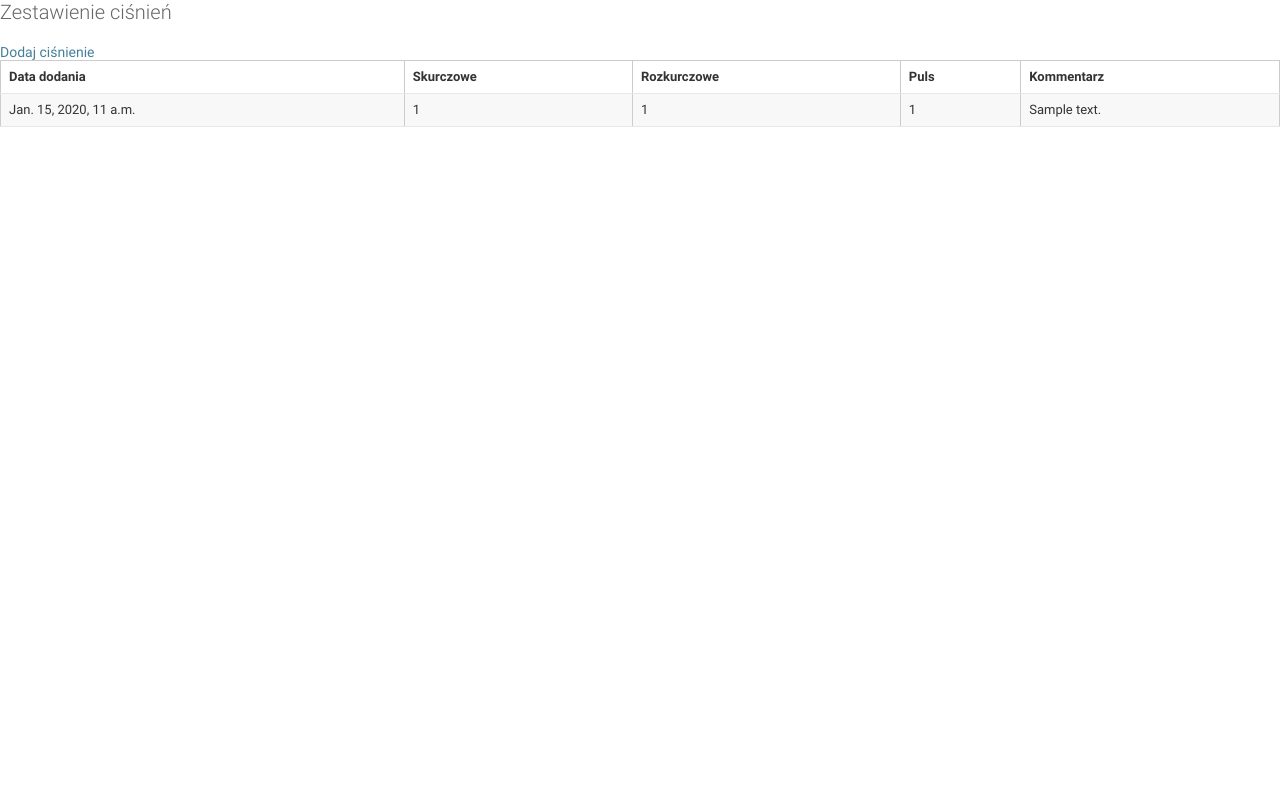
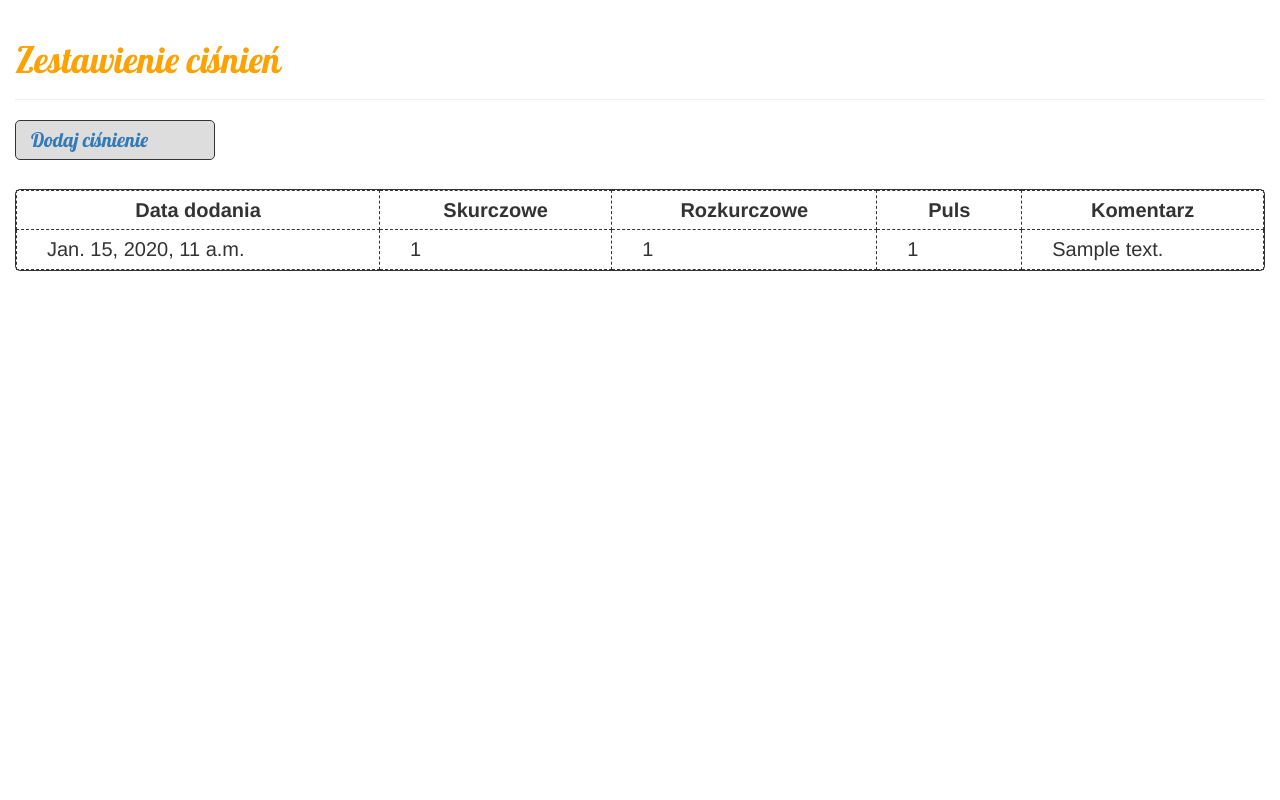
Before and after one commit to dankon/pressure_django, a Django app: page / in a window 1280 px wide. Run offline with Django 3.2, Linux system fonts and the light colour scheme; tables that the repository leaves empty hold one stand-in row (values such as "Sample post"); some libraries are stand-ins or nearby versions.

Commit message:
Adding first css file

```diff
--- a/pressure/templates/pressure/pressure_list.html
+++ b/pressure/templates/pressure/pressure_list.html
@@ -1,3 +1,4 @@
+{% load staticfiles %}
 <!DOCTYPE html>
 <html>
     <head>
@@ -5,22 +6,28 @@
 		<meta name="description" content="App for archive my wifes blood pressure">
 		<meta name="keywords" content="Ciśnienie,Blood pressure">
 		<meta name="author" content="Daniel Konwisorz">
-		<link rel="stylesheet" type="text/css" href="/static/admin/css/base.css" />
-		<link rel="stylesheet" type="text/css" href="/static/admin/css/dashboard.css" />
+        <link rel="stylesheet" href="//maxcdn.bootstrapcdn.com/bootstrap/3.2.0/css/bootstrap.min.css">
+        <link rel="stylesheet" href="//maxcdn.bootstrapcdn.com/bootstrap/3.2.0/css/bootstrap-theme.min.css">
+        <link rel="stylesheet" href="{% static 'css/pressure.css' %}">
+        <link href="//fonts.googleapis.com/css?family=Lobster&subset=latin,latin-ext" rel="stylesheet" type="text/css">
         <title>Ciśnienia</title>
     </head>
     <body>
-        <div>
+        <div class="page-header">
             <h1>Zestawienie ciśnień</h1>
         </div>
+        <div class="button">
             <a href='/admin/pressure/bloodpressure/add/'>Dodaj ciśnienie</a>
+		</div>
+        </br>
+        <div class="table">
             <table style="width:100%" border="1" >
                 <tr>
                     <th>Data dodania</th>
                     <th>Skurczowe</th>
                     <th>Rozkurczowe</th>
                     <th>Puls</th>
-				<th>Kommentarz</th>
+                    <th>Komentarz</th>
                 </tr>
             {% for bl_press in all_bl_press %}
                 <tr>
@@ -32,6 +39,6 @@
                  </tr>
             {% endfor %}
             </table>
-
+        </div>
 	</body>
 </html>
--- a/pressure_monitor/settings.py
+++ b/pressure_monitor/settings.py
@@ -121,3 +121,7 @@
 
 STATIC_URL = '/static/'
 STATIC_ROOT = os.path.join(BASE_DIR, 'public', 'static')
+
+STATICFILES_DIRS = (
+    os.path.join(BASE_DIR, "static"),
+)
--- /dev/null
+++ b/static/css/pressure.css
@@ -0,0 +1,29 @@
+.button{
+    border: 1px solid;
+    background: #dddddd;
+    width: 200px;
+    border-radius: 5px;
+    padding: 5px 15px;
+    font-family: 'Lobster';
+}
+.table{
+    border: 1px solid;
+    width: 100%;
+    border-radius: 5px;
+}
+.table th, td{
+    border: 1px dashed;
+    padding: 5px 30px;
+}
+.table th{
+    text-align: center;
+}
+.page-header h1{
+    color: #FCA205;
+    font-family: 'Lobster';
+}
+body {
+    padding-left: 15px;
+    padding-right: 15px;
+    font-size: 20px;
+}
```
Lines whose indentation alone changed are shown as unchanged.
